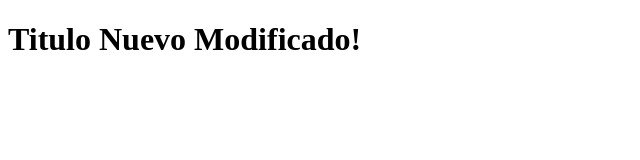
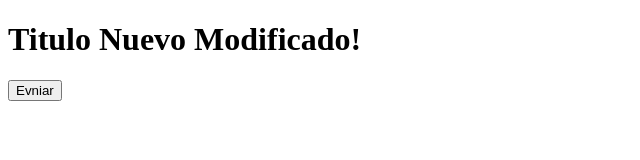
Before and after one commit to PatoK93/hello-world-git, a plain HTML site: page index.html in a window 1280 px wide. Shown: the whole page, without its empty margins (0-640 px from the left). Drawn offline with Linux system fonts and the light colour scheme.

Commit message:
se agrego boton de formulario

```diff
--- a/index.html
+++ b/index.html
@@ -8,5 +8,9 @@
 </head>
 <body>
     <h1>Titulo Nuevo Modificado!</h1>
+
+    <form action="#" method="get">
+        <input type="button" value="Evniar">
+    </form>
 </body>
 </html>
```
